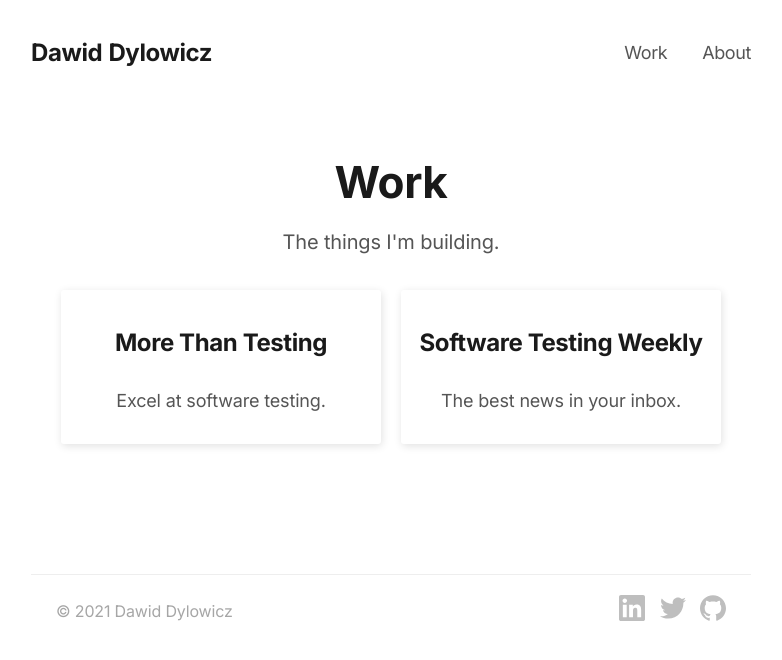
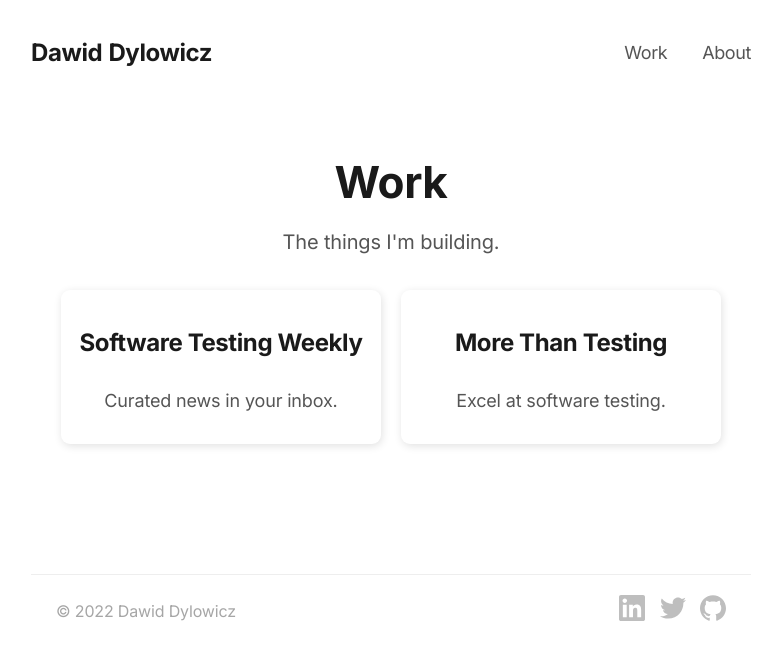
Before and after one commit to dylowicz/dylowicz.github.io, a Jekyll site: the page built from work/index.html, in a window 1280 px wide. Shown: the top 660 px of the page, without its empty margins (249-1031 px from the left). Built offline with Jekyll 4.4.1, drawn with Linux system fonts in a browser that asks for light colours.

Commit message:
Update copy and design (#13)

```diff
--- a/_includes/footer.html
+++ b/_includes/footer.html
@@ -2,7 +2,7 @@
   <div class="container">
     <div class="footer-container row">
       <section class="footer-section" id="footer-credits">
-        &copy; 2021 {{ site.author.name }}
+        &copy; 2022 {{ site.author.name }}
       </section>
 
       {% include social-links.html class="footer-section" id="footer-social" %}
--- a/about/index.html
+++ b/about/index.html
@@ -13,7 +13,7 @@
 
 <div class="container">
   <h4 style="font-weight: 500;">Hi, I'm Dawid.</h4>
-  <p>I teach software testing at <a href="https://morethantesting.com" target="_blank">More Than Testing</a> and curate a newsletter at <a href="https://softwaretestingweekly.com">Software Testing Weekly</a>.</p>
-  <p>After completing a master degree in software engineering and helping international startups achieve the highest quality for the past 8 years, I started helping other people excel at software testing.</p>
+  <p>I curate a newsletter at <a href="https://softwaretestingweekly.com">Software Testing Weekly</a> and share my thoughts about software testing at <a href="https://morethantesting.com" target="_blank">More Than Testing</a>.</p>
+  <p>For the past 9 years, I've been helping international VC-backed startups and scaleups achieve the highest quality and build top-performing teams.</p>
   <p>You can reach out to me on <a href="https://www.linkedin.com/in/dawid-dylowicz/" target="_blank">LinkedIn</a> and <a href="https://twitter.com/ddylowicz" target="_blank">Twitter</a>.</p>
 </div>
--- a/home.scss
+++ b/home.scss
@@ -28,6 +28,12 @@
 
 #hero-image {
   max-width: 400px;
+
+  >figure {
+    >img {
+      border-radius: 9px;
+    }
+  }
 
   @include mobile {
     max-width: 260px;
--- a/index.html
+++ b/index.html
@@ -2,7 +2,7 @@
 layout: page
 custom_css: home.css
 
-description: "A page about myself."
+description: "I'm a leader with nearly 10 years of hands-on experiene in software testing."
 
 header: ""
 ---
--- a/style.scss
+++ b/style.scss
@@ -261,7 +261,7 @@
 
   padding: 15px;
   box-shadow: 2px 4px 12px rgba(0, 0, 0, 0.075);
-  border-radius: 2px;
+  border-radius: 9px;
 
   transition: 0.2s all;
 
@@ -308,7 +308,7 @@
   line-height: 45px;
   padding: 0 15px;
   border: 2px solid;
-  border-radius: 2px;
+  border-radius: 3px;
 
   font-size: $smaller;
   font-weight: 500;
@@ -443,7 +443,7 @@
   margin: 10px;
   width: 280px;
 
-  border-radius: 3px;
+  border-radius: 9px;
   box-shadow: 1px 2px 8px rgba(0, 0, 0, 0.12);
   &:hover, &:active {
     box-shadow: 3px 6px 24px rgba(0, 0, 0, 0.12);
--- a/work/index.html
+++ b/work/index.html
@@ -14,6 +14,15 @@
 
 <section id="work-links">
   <div class="boxes">
+    <a href="https://softwaretestingweekly.com" target="_blank">
+      <div class="box box-link">
+        <div class="box-container">
+          <h3>Software Testing Weekly</h3>
+          <p>Curated news in your inbox.</p>
+        </div>
+      </div>
+    </a>
+
     <a href="https://morethantesting.com" target="_blank">
       <div class="box box-link">
         <div class="box-container">
@@ -22,14 +31,5 @@
         </div>
       </div>
     </a>
-
-    <a href="https://softwaretestingweekly.com" target="_blank">
-      <div class="box box-link">
-        <div class="box-container">
-          <h3>Software Testing Weekly</h3>
-          <p>The best news in your inbox.</p>
-        </div>
-      </div>
-    </a>
   </div>
 </section>
```
